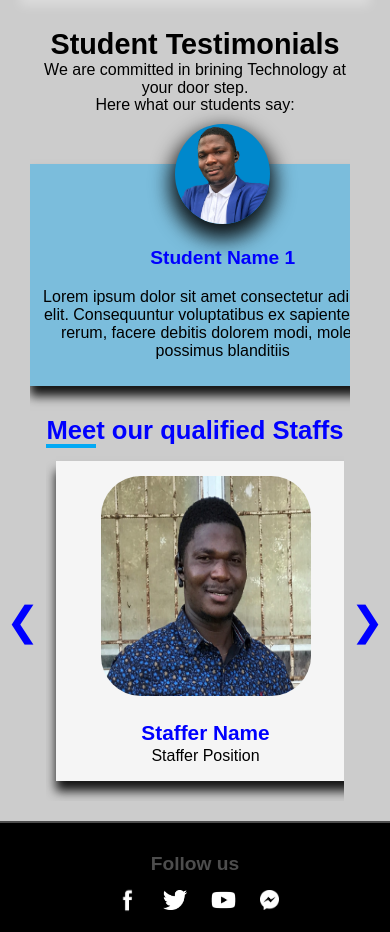
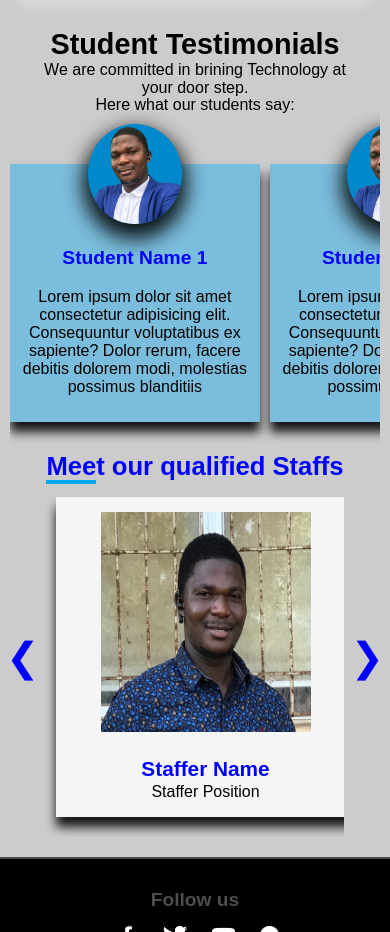
Before and after one commit to NorrisJaygbay/myweb, a plain HTML site: page index.html in a window 390 px wide. Shown: the part 3703-4635 px from the top of the page. Drawn offline with Linux system fonts and the light colour scheme.

Commit message:
Add files via upload

```diff
--- a/index.css
+++ b/index.css
@@ -794,7 +794,7 @@
     align-items: center;
     margin-top: -45px;
     margin-bottom: -20px;
-    padding-right: 10px;
+
 }
 #main4nor{
     margin-left: 0;
@@ -856,9 +856,20 @@
         max-width: 25%;
     }
 }
+@media all and (max-width:470px){
+    .main41{
+        margin-left: 10px;
+        margin-right: 10px;
+    }
+}
 @media all and (max-width:450px){
     #p10{
         font-size: 1.8rem;
+    }
+}
+@media all and (max-width:400px){
+    .main43{
+        min-width: 22%;
     }
 }
 @media all and (max-width:330px){
@@ -922,7 +933,6 @@
     cursor: pointer;
     transition: .5s ease;
     transform: scale(1);
-    border-radius: 40px;
 }
 .main5img:hover{
     cursor: pointer;
```
